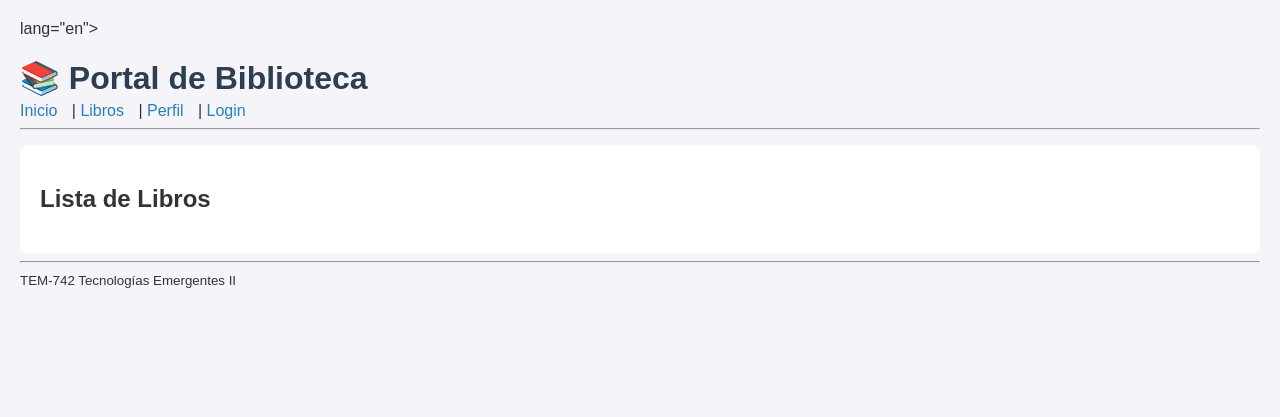
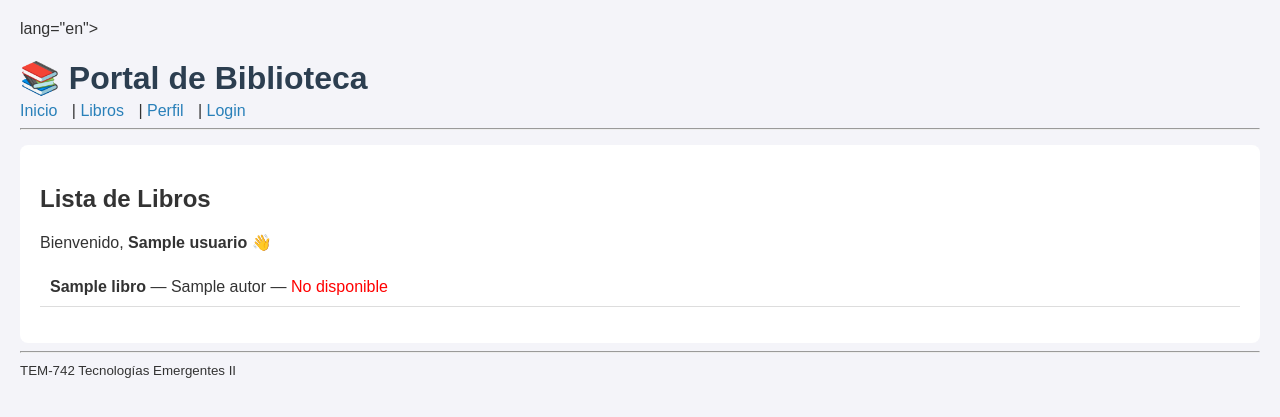
Before and after one commit to Marvin-poma/examen_parcial_1, a Flask app: template templates/libros.html in a window 1280 px wide. Shown: the top 417 px of the page. Run offline with Flask 3, Linux system fonts and the light colour scheme; the template is opened without the code that fills it: most values are stand-ins (such as "Sample title", 1, 10 or a date in 2020).

Commit message:
codigo 5

```diff
--- a/templates/libros.html
+++ b/templates/libros.html
@@ -4,6 +4,20 @@
 
 {% block contenido %}
     <h2>Lista de Libros</h2>
+    {% if usuario %}
+        <p>Bienvenido, <strong>{{ usuario }}</strong> 👋</p>
+    {% endif %}
 
-
+    <ul>
+        {% for libro in libros %}
+            <li>
+                <strong>{{ libro.titulo }}</strong> — {{ libro.autor }} —
+                {% if libro.disponibles > 0 %}
+                    <span style="color: green;">Disponible ({{ libro.disponibles }})</span>
+                {% else %}
+                    <span style="color: red;">No disponible</span>
+                {% endif %}
+            </li>
+        {% endfor %}
+    </ul>
 {% endblock %}
--- a/templates/perfil.html
+++ b/templates/perfil.html
@@ -3,6 +3,7 @@
 {% block titulo %}Perfil{% endblock %}
 
 {% block contenido %}
-    <h2>Perfil del Usuario</h2>
-
+     <h2>Perfil del Usuario</h2>
+    <p>Usuario autenticado: <strong>{{ usuario }}</strong></p>
+    <p>Has accedido correctamente al área protegida. ✅</p>
 {% endblock %}
```
Also changed, not shown: templates/login.html (+13 -0 lines).
